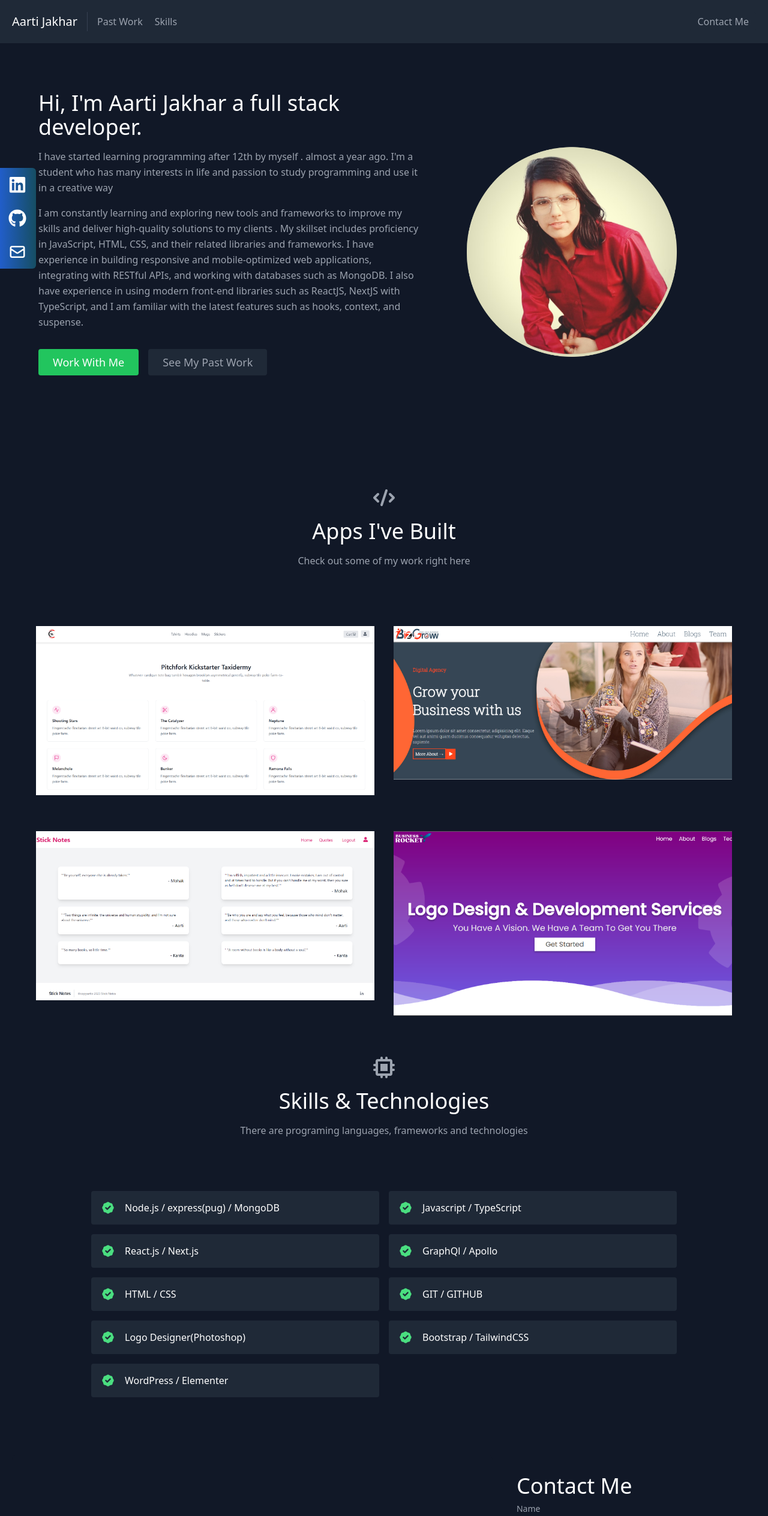
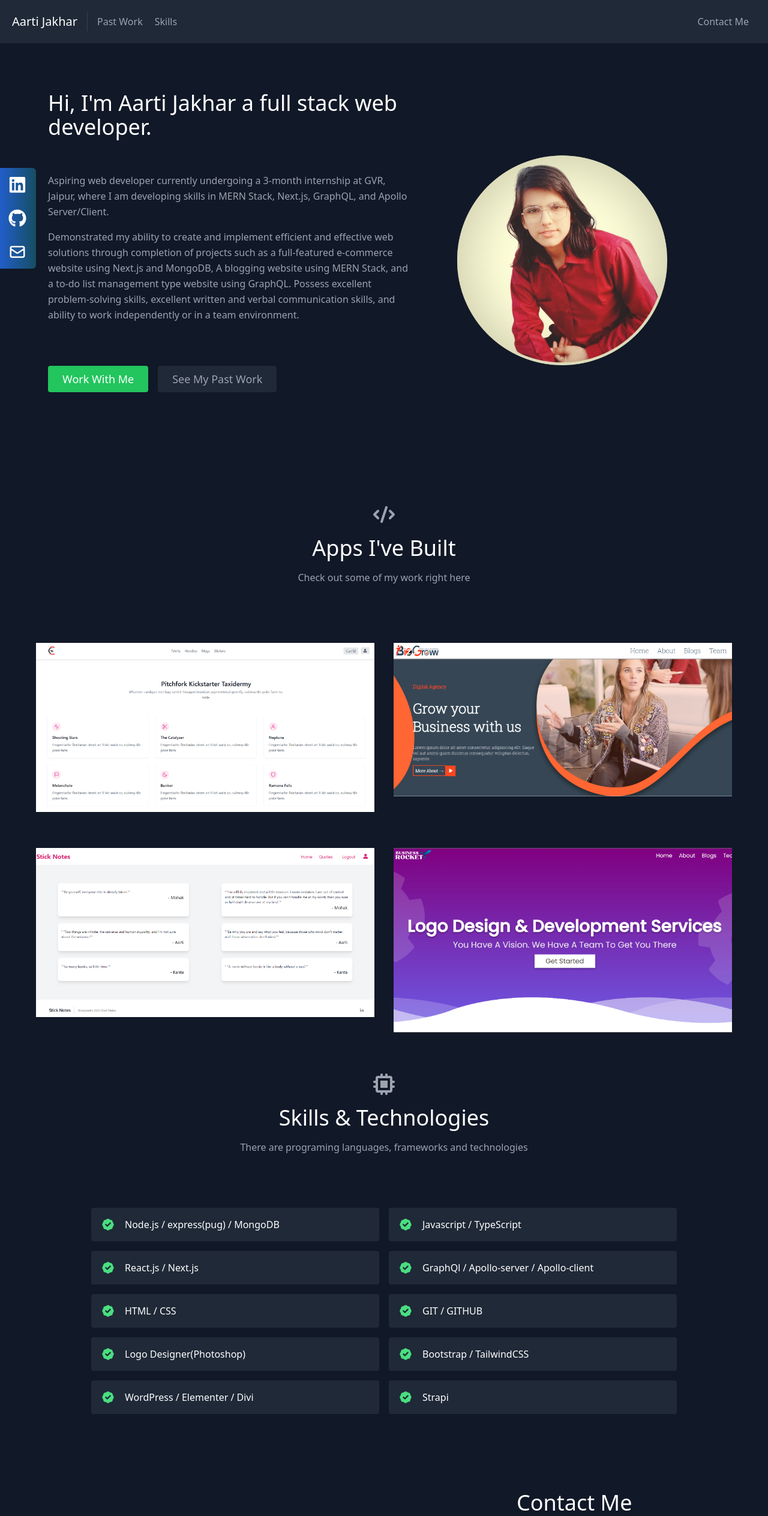
Before and after one commit to AartiJakhar/Portfolio-website, a React (Create React App) app: page / in a window 1280 px wide. Shown: the top 2528 px of the page at 60% size. Built offline with nearby package versions, Linux system fonts and the light colour scheme; grey boxes are pictures that could not be loaded.

Commit message:
updating content

```diff
--- a/src/components/About.js
+++ b/src/components/About.js
@@ -1,26 +1,16 @@
 const About = () => {
   return (
     <section id="about">
-      <div className="container mx-auto flex px-16 py-20 lg:flex-row flex-col items-center">
+      <div className="container mx-auto flex lg:px-20 py-20 lg:flex-row flex-col items-center">
         <div className="lg:flex-grow lg:w-1/2 lg:pr-0  flex flex-col lg:items-start lg:text-left mb-16  items-center text-center">
           <h1 className="title-font sm:text-4xl text-3xl mb-4 font-medium text-white">
-            Hi, I'm Aarti Jakhar a full stack  developer.
+            Hi, I'm Aarti Jakhar a full stack web developer.
           </h1>
-          <p className="mb-4 leading-relaxed">
-            I have started learning programming after 12th by myself . almost a
-            year ago. I'm a student who has many interests in life and passion
-            to study programming and use it in a creative way
+          <p className="mb-4 leading-relaxed pt-10">
+            Aspiring web developer currently undergoing a 3-month internship at GVR, Jaipur, where I am developing skills in MERN Stack, Next.js, GraphQL, and Apollo Server/Client.
           </p>
-          <p className="mb-8 leading-relaxed">
-            I am constantly learning and exploring new tools and frameworks to
-            improve my skills and deliver high-quality solutions to my clients .
-            My skillset includes proficiency in JavaScript, HTML, CSS, and their
-            related libraries and frameworks. I have experience in building
-            responsive and mobile-optimized web applications, integrating with
-            RESTful APIs, and working with databases such as MongoDB. I also
-            have experience in using modern front-end libraries such as ReactJS,
-            NextJS with TypeScript, and I am familiar with the latest features
-            such as hooks, context, and suspense.
+          <p className="mb-8 leading-relaxed pb-10">
+          Demonstrated my ability to create and implement efficient and effective web solutions through completion of projects such as a full-featured e-commerce website using Next.js and MongoDB, A blogging website using MERN Stack, and a to-do list management type website using GraphQL. Possess excellent problem-solving skills, excellent written and verbal communication skills, and ability to work independently or in a team environment.
           </p>
           <div className="flex justify-center">
             <a
@@ -41,13 +31,16 @@ const About = () => {
             </a>
           </div>
         </div>
-        <div className="lg:max-w-lg lg:w-full md:w-1/2 w-5/6">
+        <div className="lg:max-w-lg lg:w-full md:w-1/2 w-5/6 relative overflow-hidden bg-no-repeat bg-cover ">
           <img
-            className="object-cover object-center rounded"
+            className="object-cover object-center rounded  hover:scale-125 transition duration-500 "
             alt="hero"
             src="/aartijakhar.svg"
           />
         </div>
+        {/* <div class="relative overflow-hidden bg-no-repeat bg-cover max-w-xs">
+  <img src="https://mdbcdn.b-cdn.net/img/new/fluid/city/113.webp" class="max-w-xs hover:scale-110 transition duration-300 ease-in-out" alt="Louvre" />
+</div> */}
       </div>
     </section>
   );
--- a/src/data.js
+++ b/src/data.js
@@ -40,10 +40,11 @@ export const projects = [
     "Node.js / express(pug) / MongoDB",
     "Javascript / TypeScript",
     "React.js / Next.js ",
-    "GraphQl / Apollo ",
+    "GraphQl / Apollo-server / Apollo-client ",
     "HTML / CSS",
     "GIT / GITHUB",
     "Logo Designer(Photoshop) ",
     "Bootstrap / TailwindCSS  ",
-    " WordPress / Elementer  ",
+    " WordPress / Elementer / Divi  ",
+    "Strapi",
   ];
```
